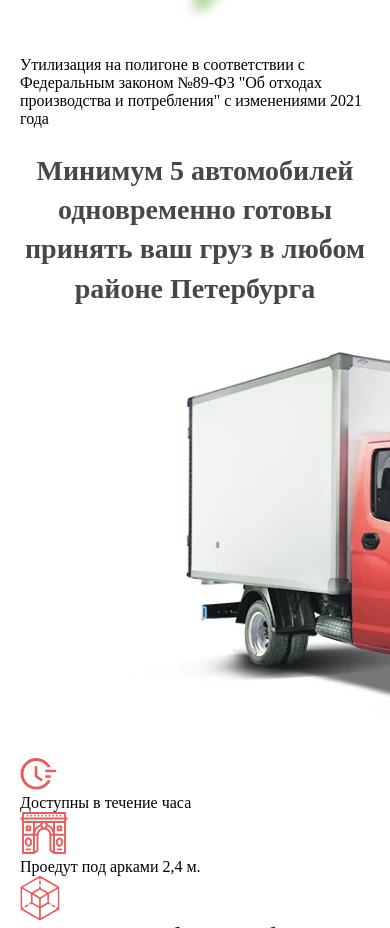
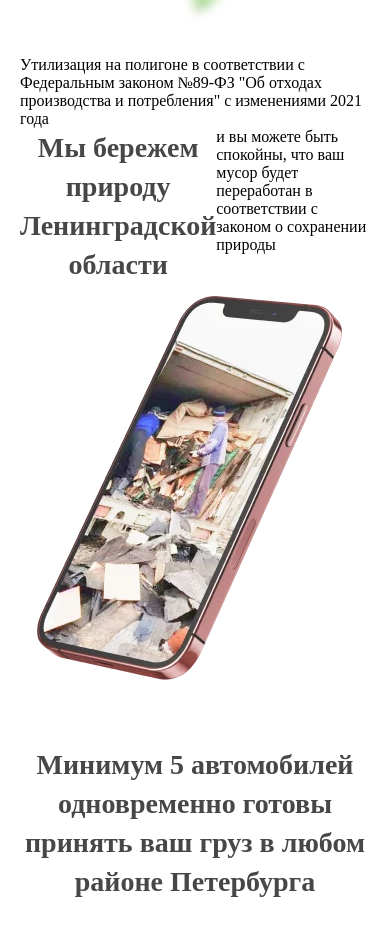
Before and after one commit to stFrenky/ExportWorks, a website built with Vite: page index.html in a window 390 px wide. Shown: the part 9540-10468 px from the top of the page. Built offline with nearby package versions, Linux system fonts and the light colour scheme; a web font is replaced by a local one.

Commit message:
end page befor rev feach

```diff
--- a/index.html
+++ b/index.html
@@ -341,8 +341,7 @@
 				</div>
 				<div class="quality-assurance__list">
 					<div class="quality-assurance__item">
-						<div class="quality-assurance__img"><img src="/src/assets/images/quality-assurance_1.png"
-								alt="">
+						<div class="quality-assurance__img"><img src="/src/assets/images/quality-assurance_1.png" alt="">
 						</div>
 						<div class="quality-assurance__item-title">Даже старую мебель мы не ломаем, а грамотно разбираем
 						</div>
@@ -358,8 +357,7 @@
 						</div>
 					</div>
 					<div class="quality-assurance__item">
-						<div class="quality-assurance__img"><img src="/src/assets/images/quality-assurance_2.png"
-								alt="">
+						<div class="quality-assurance__img"><img src="/src/assets/images/quality-assurance_2.png" alt="">
 						</div>
 						<div class="quality-assurance__item-title">Гарантируем, что ничего не заденем и не повредим
 						</div>
@@ -374,8 +372,7 @@
 						</div>
 					</div>
 					<div class="quality-assurance__item">
-						<div class="quality-assurance__img"><img src="/src/assets/images/quality-assurance_3.png"
-								alt="">
+						<div class="quality-assurance__img"><img src="/src/assets/images/quality-assurance_3.png" alt="">
 						</div>
 						<div class="quality-assurance__item-title">Соблюдаем порядок и оставляем после себя чище, чем
 							было
@@ -385,8 +382,7 @@
 						</div>
 					</div>
 					<div class="quality-assurance__item">
-						<div class="quality-assurance__img"><img src="/src/assets/images/quality-assurance_4.png"
-								alt="">
+						<div class="quality-assurance__img"><img src="/src/assets/images/quality-assurance_4.png" alt="">
 						</div>
 						<div class="quality-assurance__item-title">
 							Грамотно отключим технику от водоснабжения и электричества
@@ -429,6 +425,20 @@
 						<div class="net-export__note">Утилизация на полигоне в соответствии с Федеральным законом №89-ФЗ
 							"Об
 							отходах производства и потребления" с изменениями 2021 года</div>
+					</div>
+				</div>
+			</div>
+		</section>
+
+		<section class="eco-export">
+			<div class="container">
+				<div class="eco-export__title-box title-box">
+					<div class="eco-export__title title">Мы бережем природу Ленинградской области</div>
+					<div class="eco-export__subtitle">и вы можете быть спокойны, что ваш мусор будет переработан в
+						соответствии с законом о сохранении природы</div>
+				</div>
+				<div class="eco-export__content">
+					<div class="eco-export__phone"><img src="/src/assets/images/eco-export_phone.png" alt="">
 					</div>
 				</div>
 			</div>
--- a/src/styles/components/_eco-export.scss
+++ b/src/styles/components/_eco-export.scss
@@ -0,0 +1,84 @@
+.eco-export {
+	background: url('src/assets/images/eco-export_bg.jpg') center 30px no-repeat;
+
+	&__title-box {
+		display: flex;
+		flex-direction: column;
+		align-items: center;
+		margin-bottom: 100px;
+
+		@media (max-width: 530px) {
+			margin-bottom: 30px;
+		}
+	}
+
+	&__title {
+		margin-bottom: 20px;
+	}
+
+	&__subtitle {
+		font-size: 20px;
+		max-width: 560px;
+		text-align: center;
+
+		@media (max-width: 768px) {
+			font-size: 17px;
+		}
+
+	}
+
+	&__content {
+		margin: 0 auto;
+		display: flex;
+		max-width: 800px;
+	}
+
+	&__phone {
+		width: 345px;
+		height: 445px;
+		margin-left: auto;
+		position: relative;
+
+		img {
+			max-width: 100%;
+		}
+
+		@media (max-width: 650px) {
+			width: 280px;
+		}
+
+		@media (max-width: 530px) {
+			width: 250px;
+		}
+
+		@media (max-width: 435px) {
+			margin-right: -100px;
+		}
+
+
+		&::before {
+			content: '';
+			position: absolute;
+			background: url('src/assets/images/eco-export_messange.png') no-repeat;
+			width: 410px;
+			height: 190px;
+			bottom: 105px;
+			left: -268px;
+
+			@media (max-width: 650px) {
+				max-width: 100%;
+				width: 280px;
+				bottom: 120px;
+				background-size: contain;
+				left: -163px;
+			}
+
+			@media (max-width: 530px) {
+				width: 230px;
+				bottom: 130px;
+				left: -130px;
+			}
+
+		}
+	}
+}
```
Also changed, not shown: src/assets/images/eco-export_bg.jpg (added), src/assets/images/eco-export_messange.png (added), src/assets/images/eco-export_phone.png (added).
